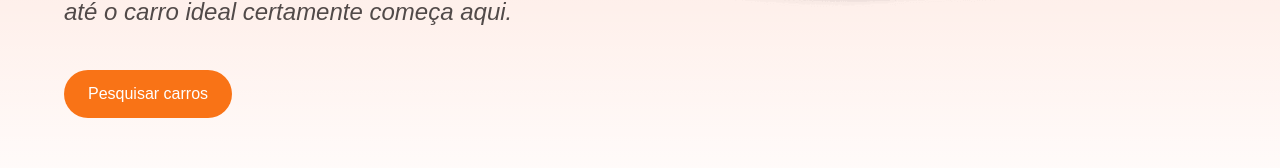
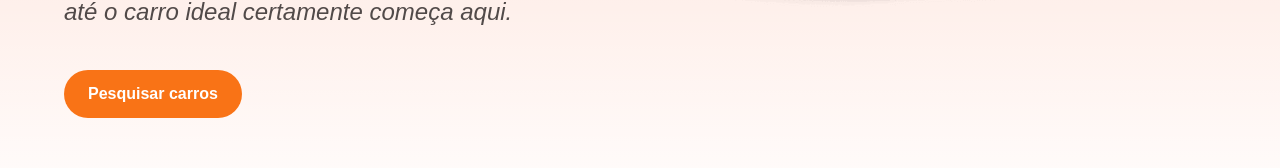
Before and after one commit to IasmimCristina/Car_App_Project, a Next.js app: page / in a window 1280 px wide. Shown: the part 614-782 px from the top of the page. Built offline with nearby package versions, Linux system fonts and the light colour scheme.

Commit message:
custom scroll created

```diff
--- a/app/globals.css
+++ b/app/globals.css
@@ -68,8 +68,41 @@ body {
 }
 
 .custom-btn {
-  @apply flex flex-row relative justify-center items-center py-3 px-6 outline-none;
+  @apply flex flex-row relative justify-center items-center py-3 px-6 outline-none hover:bg-orange-700 transition delay-150 duration-100 ease-in-out font-bold;
 }
+
+/* Estilo da barra de rolagem */
+::-webkit-scrollbar {
+  width: 8px; /* Largura da barra de rolagem */
+}
+
+/* Estilo do polegar (a parte que você arrasta) */
+::-webkit-scrollbar-thumb {
+  background-color: #F97316; /* Cor do polegar */
+  border-radius: 6px; /* Arredonda as bordas do polegar */
+  border: solid 2px #FDCCBC;
+}
+
+/* Estilo quando o mouse está sobre a barra de rolagem */
+::-webkit-scrollbar-thumb:hover {
+  cursor: pointer;
+  transition: all .3s;
+  background-color: #C2410C; /* Cor do polegar quando o mouse passa por cima */
+}
+
+/* Estilo da barra de rolagem de fundo */
+::-webkit-scrollbar-track {
+ background-color: #FEE3DA;
+}
+
+/* Estilo quando o polegar está pressionado (clicado) */
+::-webkit-scrollbar-thumb:active {
+  background-color: #852c08; /* Cor do polegar quando pressionado */
+}
+
+
+
+
 /* END: General styles */
 
 /* START: Hero styles */
--- a/app/layout.tsx
+++ b/app/layout.tsx
@@ -6,7 +6,7 @@ import type { Metadata } from 'next'
 
 export const metadata: Metadata = {
   title: 'Central Carros',
-  description: 'Pesquise os melhores carros do mundo',
+  description: 'Pesquise os melhores carros do mundo!',
 }
 
 export default function RootLayout({
```
